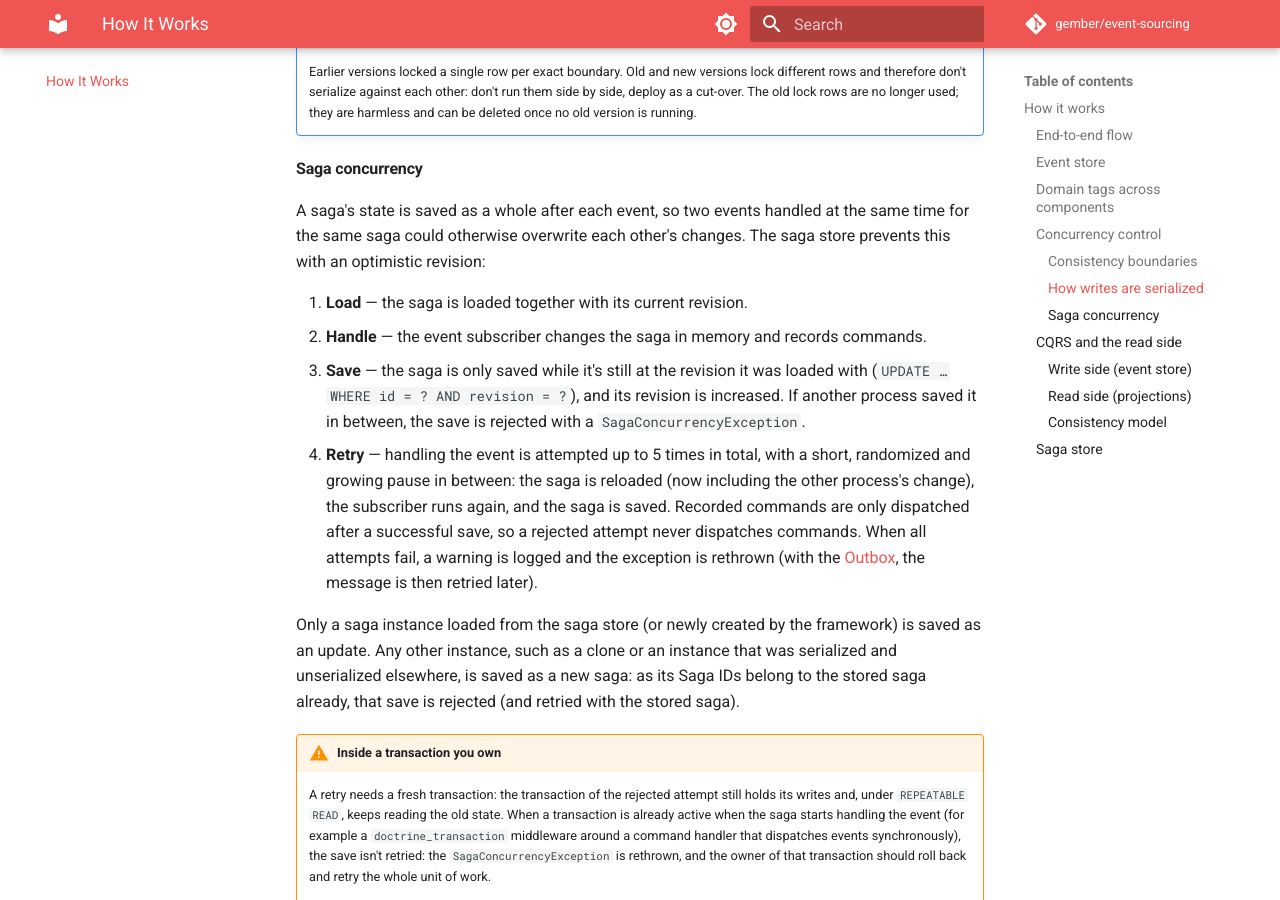
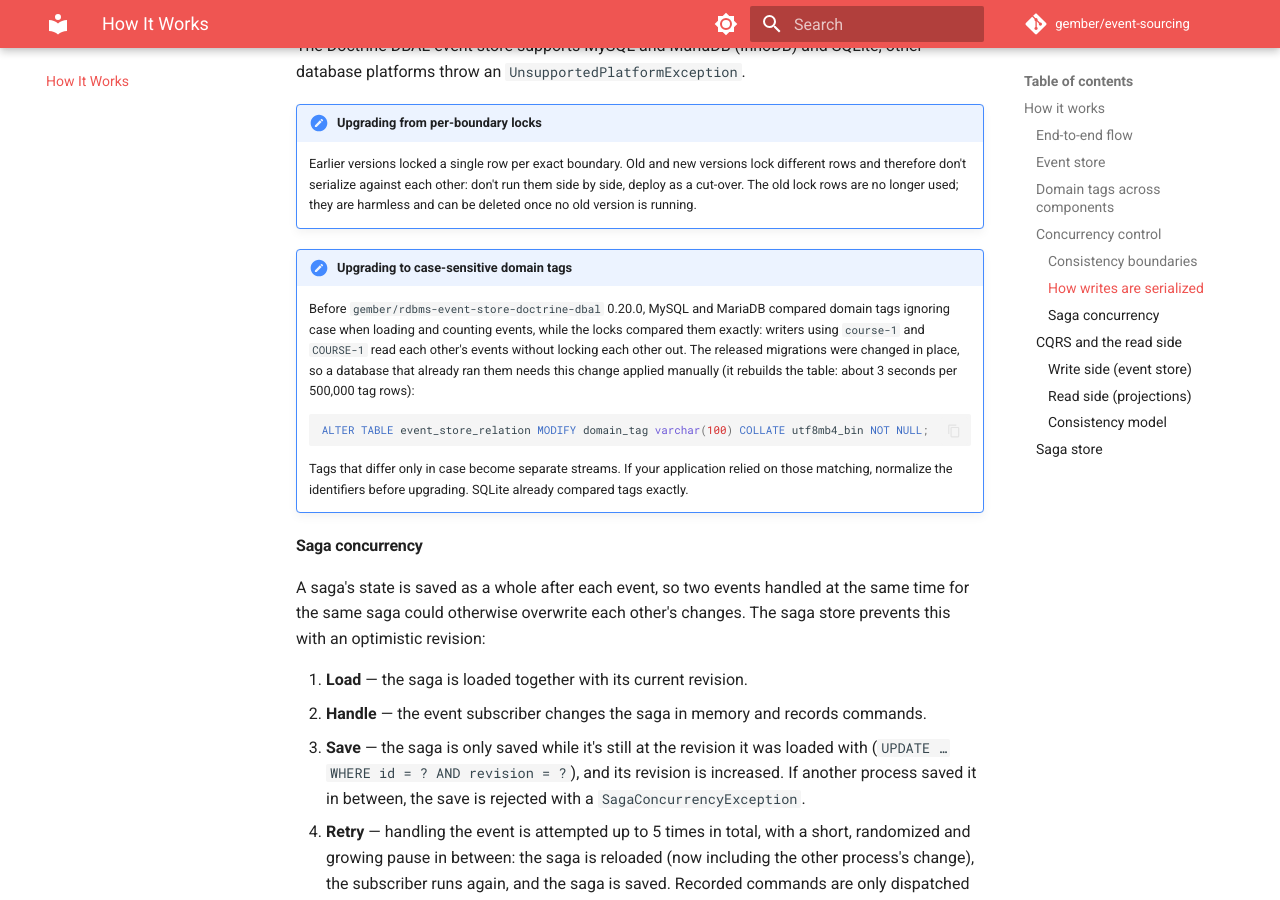
Before and after one commit to GemberPHP/event-sourcing, an MkDocs documentation site: the page built from docs/how-it-works.md, in a window 1280 px wide and 900 px high, scrolled down 4954 px. Built offline with MkDocs 1.6.1 and Material for MkDocs 9.7.7, drawn with Linux system fonts in a browser that asks for light colours; comment, search, counter and statistics services are not loaded; some of the changed text lies outside the part shown.

Commit message:
Document case-sensitive domain tags and the upgrade

````diff
--- a/docs/how-it-works.md
+++ b/docs/how-it-works.md
@@ -57,6 +57,8 @@ Events are persisted in two storage structures:
 | `boundary_hash` | SHA-256 hash of the domain tags + event types |
 
 When an event is persisted, a relation row is created for each `#[DomainTag]` property on the event. This allows the event store to efficiently query events when loading a use case. The query is scoped by both the domain tags (from the command) and the subscribed event types (from the use case's `#[DomainEventSubscriber]` methods), so only relevant events are loaded.
+
+Domain tags are compared exactly (case-sensitively): `course-1` and `COURSE-1` are different tags, so make sure the same identifier always has the same spelling (e.g. normalize UUIDs to lowercase).
 
 ### Domain tags across components
 
@@ -124,6 +126,15 @@ The Doctrine DBAL event store supports MySQL and MariaDB (InnoDB) and SQLite; ot
 
 !!! note "Upgrading from per-boundary locks"
     Earlier versions locked a single row per exact boundary. Old and new versions lock different rows and therefore don't serialize against each other: don't run them side by side, deploy as a cut-over. The old lock rows are no longer used; they are harmless and can be deleted once no old version is running.
+
+!!! note "Upgrading to case-sensitive domain tags"
+    Before `gember/rdbms-event-store-doctrine-dbal` 0.20.0, MySQL and MariaDB compared domain tags ignoring case when loading and counting events, while the locks compared them exactly: writers using `course-1` and `COURSE-1` read each other's events without locking each other out. The released migrations were changed in place, so a database that already ran them needs this change applied manually (it rebuilds the table: about 3 seconds per 500,000 tag rows):
+
+    ```sql
+    ALTER TABLE event_store_relation MODIFY domain_tag varchar(100) COLLATE utf8mb4_bin NOT NULL;
+    ```
+
+    Tags that differ only in case become separate streams. If your application relied on those matching, normalize the identifiers before upgrading. SQLite already compared tags exactly.
 
 #### Saga concurrency
 
````
